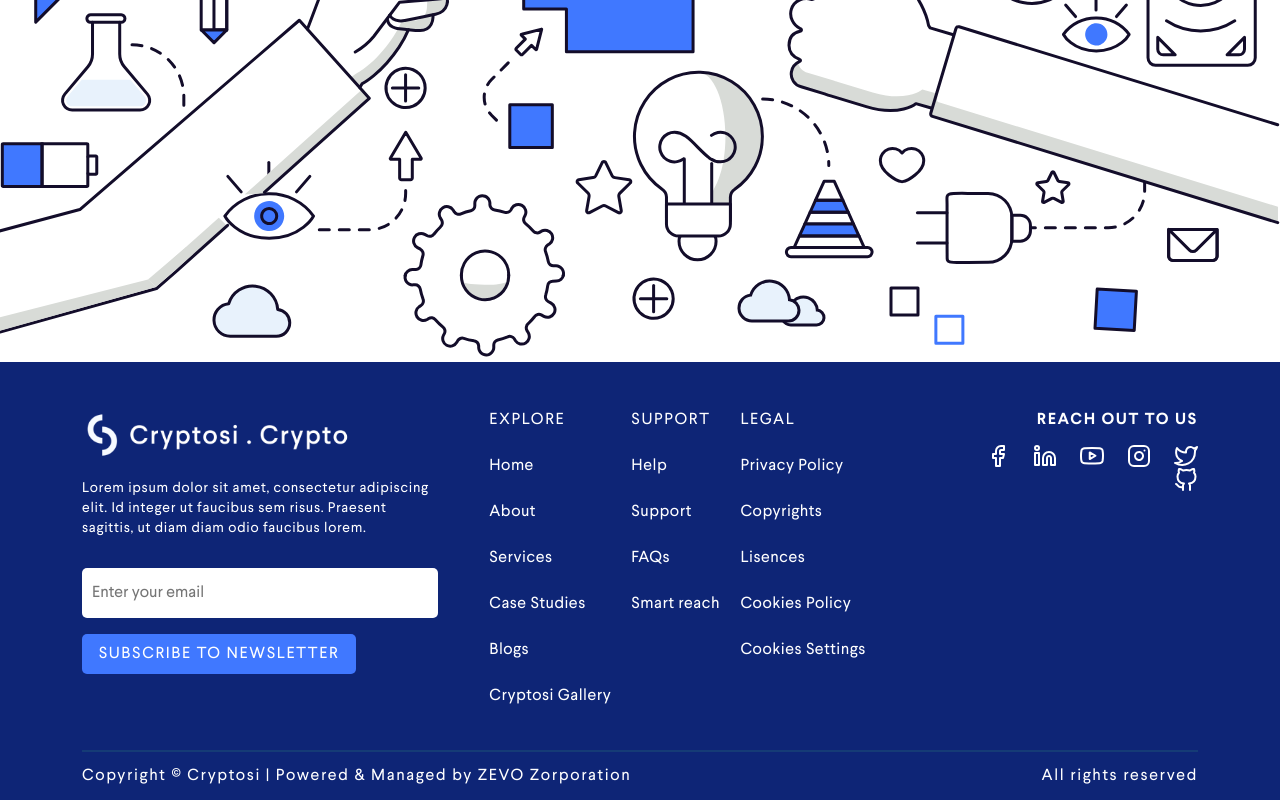
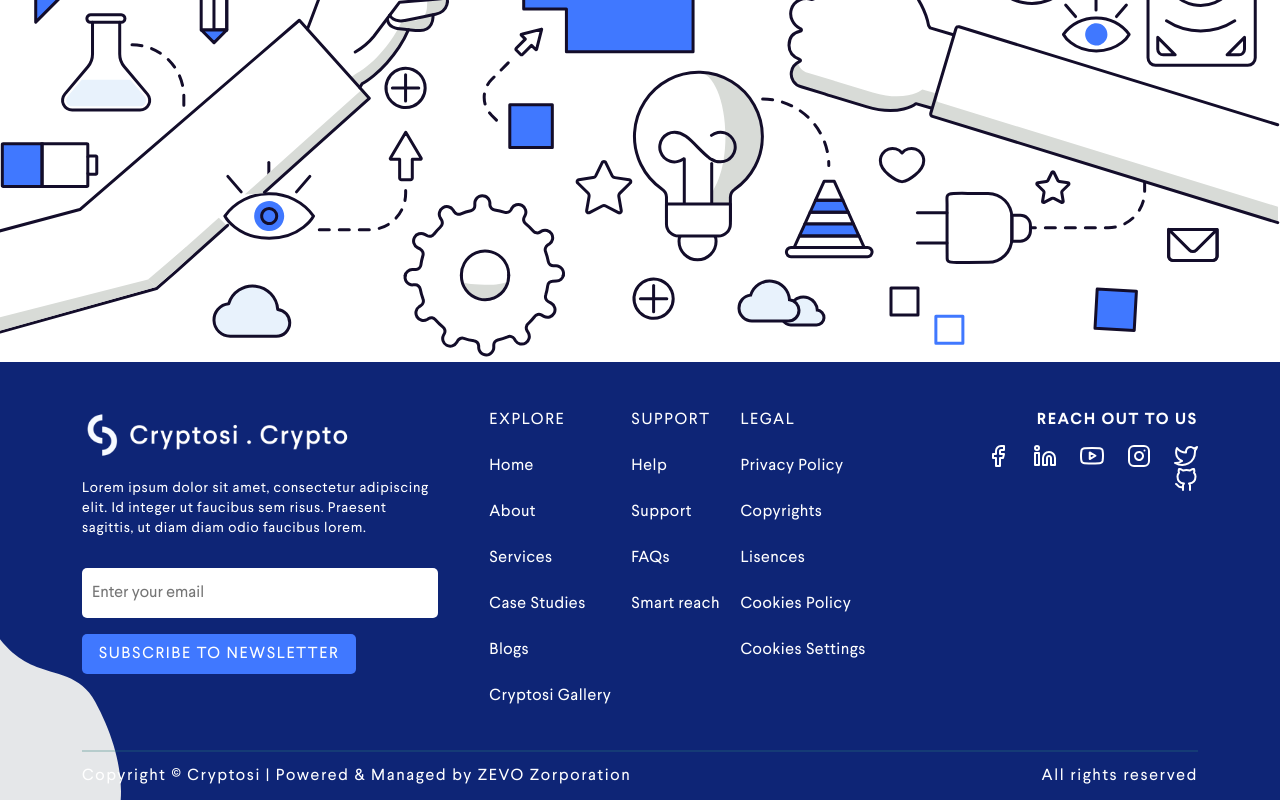
Before and after one commit to zevocorporation/cryptoc.crypto, a React (Create React App) app: page / in a window 1280 px wide. Shown: the part 859-1659 px from the top of the page. Built offline with nearby package versions, Linux system fonts and the light colour scheme.

Commit message:
making footer better

```diff
--- a/src/Components/Layout/Footer.css
+++ b/src/Components/Layout/Footer.css
@@ -1,6 +1,9 @@
 .Footer {
   background: #0e2576;
   padding: 50px 0 0 0;
+  overflow: hidden;
+  position: relative;
+  z-index: -4;
 }
 
 .footer__logo {
@@ -118,3 +121,10 @@
   letter-spacing: 0.1em;
   color: #FFFFFF;
 }
+
+.footer__blob{
+  position: absolute;
+  top: 40%;
+  left: -20%;
+  z-index: -1;
+}
--- a/src/Components/Layout/Footer.js
+++ b/src/Components/Layout/Footer.js
@@ -10,7 +10,7 @@ function Footer() {
                     <div className="col-lg-4 footer__1">
                         <img className="footer__logo" src="/Logo_White.png" alt="brand-logo" />
                         <p className="footer__para">Lorem ipsum dolor sit amet, consectetur adipiscing elit. Id integer ut faucibus sem risus. Praesent sagittis, ut diam diam odio faucibus lorem.</p>
-                        <input className="newsletter__input" placeholder="Enter your email" />
+                        <input className="newsletter__input" type="email" placeholder="Enter your email" />
                         <button className="btn newsletter__button">SUBSCRIBE TO NEWSLETTER</button>
                     </div>
                     <div className="col-lg-5 footer__2">
@@ -74,7 +74,7 @@ function Footer() {
                     </div>
                 </div>
             </div>
-            {/* <img src="" className="footer__blob" alt="blob" /> */}
+            <img src="/illustrations/Blob.svg" className="footer__blob" alt="blob" />
         </footer>
     )
 }
```
